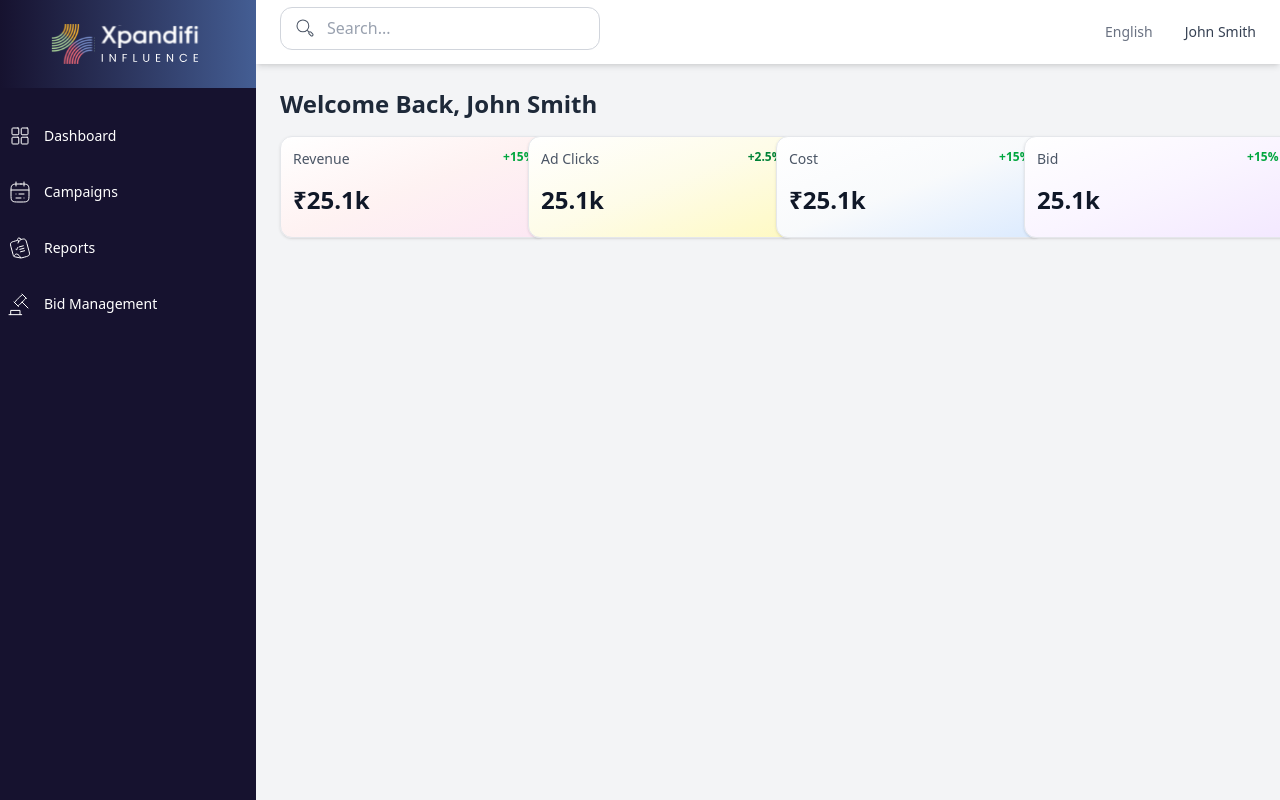
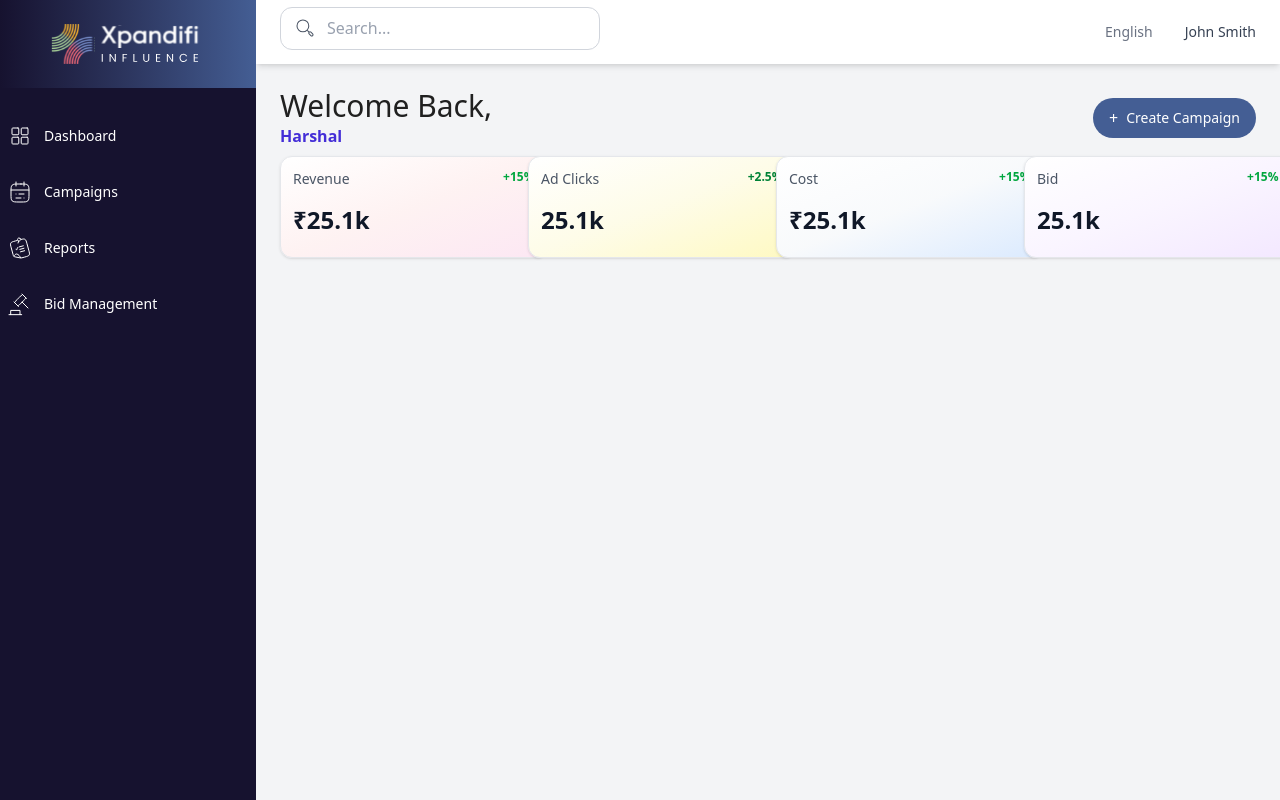
Before and after one commit to kartikbtspl/xpandifi-app, a React (Vite) app: page / in a window 1280 px wide. Built offline with nearby package versions, Linux system fonts and the light colour scheme.

Commit message:
added reuseable component like button etc..

```diff
--- /dev/null
+++ b/src/components/ui/button/Button.jsx
@@ -0,0 +1,25 @@
+import React from 'react';
+
+const Button = ({
+  label = 'Create Campaign',
+  onClick,
+  className = '',
+  type = 'button',
+  ...inputProps
+}) => {
+  const defaultClass =
+    'flex items-center px-4 py-2 rounded-full text-white bg-[#445E94] hover:bg-blue-900 text-sm transition';
+
+  return (
+    <button
+      type={type}
+      onClick={onClick}
+      className={`${defaultClass} ${className}`}
+      {...inputProps}
+    >
+      <span className="mr-2 text-base">+</span> {label}
+    </button>
+  );
+};
+
+export default Button;
--- /dev/null
+++ b/src/components/ui/header-section/HeaderSection.jsx
@@ -0,0 +1,47 @@
+import Button from '../button/Button';
+
+const HeaderSection = ({
+  title,
+  subtitle,
+  showButton = true,
+  buttonLabel = 'Create Campaign',
+  onButtonClick,
+  titleClass = '',
+  subtitleClass = '',
+  welcomeTextClass = '',
+  containerClass = '',
+  buttonClass = '',
+}) => {
+  const showTextBlock = subtitle || title;
+
+  return (
+    <div className={containerClass || 'flex items-center justify-between mb-2 w-full'}>
+      {showTextBlock && (
+        <div>
+          {subtitle ? (
+            <>
+              <p className={welcomeTextClass || 'text-3xl text-[#202020]'}>Welcome Back,</p>
+              <h1 className={subtitleClass || 'text-[#445E94]'}>
+                {subtitle}
+              </h1>
+            </>
+          ) : (
+            <h1 className={titleClass || 'text-sm font-semibold text-gray-800'}>
+              {title}
+            </h1>
+          )}
+        </div>
+      )}
+
+      {showButton && (
+        <Button
+          label={buttonLabel}
+          onClick={onButtonClick}
+          className={buttonClass}
+        />
+      )}
+    </div>
+  );
+};
+
+export default HeaderSection;
--- a/src/pages/Dashboard.jsx
+++ b/src/pages/Dashboard.jsx
@@ -1,8 +1,9 @@
-import React from 'react'
-import StatCard from '../components/card/StatCard';
+import React from "react";
+import StatCard from "../components/card/StatCard";
+import HeaderSection from "../components/ui/header-section/HeaderSection";
 
 const Dashboard = () => {
-    const statsData = [
+  const statsData = [
     {
       title: "Revenue",
       value: "25.1k",
@@ -26,7 +27,6 @@ const Dashboard = () => {
       currency: true,
       changeColor: "text-green-600",
       bgGradient: "bg-gradient-to-br from-white via-slate-50 to-blue-100",
-
     },
     {
       title: "Bid",
@@ -35,20 +35,28 @@ const Dashboard = () => {
       currency: false,
       changeColor: "text-green-600",
       bgGradient: "bg-gradient-to-br from-white via-purple-50 to-purple-100",
-    }
+    },
   ];
 
   return (
-     <div className="text-gray-800">
-      <h1 className="text-2xl font-bold mb-4">Welcome Back, John Smith</h1>
+    <div className="w-full">
+      <div>
+        <HeaderSection
+          subtitle="Harshal"
+          showButton={true}
+          buttonLabel="Create Campaign"
+          onButtonClick={() => console.log("clicked")}
+          subtitleClass="text-indigo-700 font-bold text-base"
+
+        />
+      </div>
       <div className="grid grid-cols-1 sm:grid-cols-2 lg:grid-cols-4 gap-4">
-         {statsData.map((item, index) => (
-          <StatCard key={index} {...item}  />
+        {statsData.map((item, index) => (
+          <StatCard key={index} {...item} />
         ))}
-
       </div>
     </div>
-  )
-}
+  );
+};
 
-export default Dashboard
+export default Dashboard;
```
